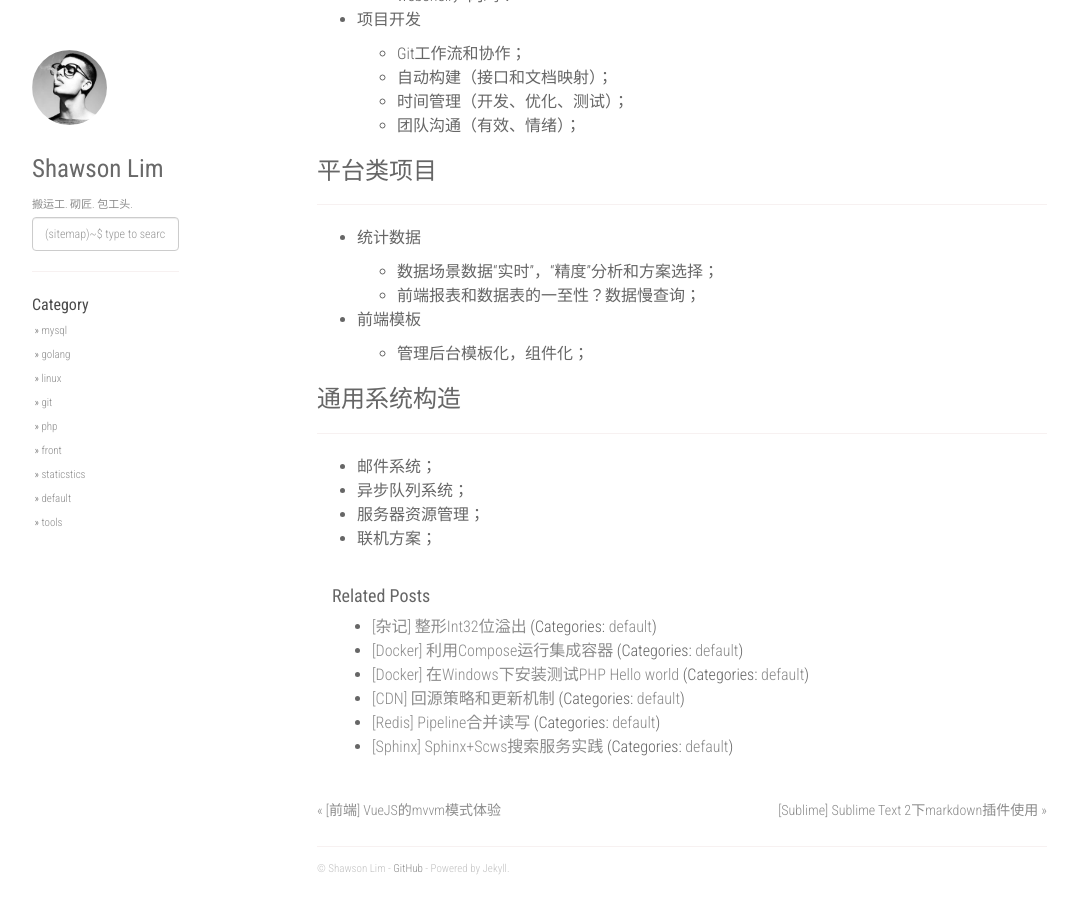
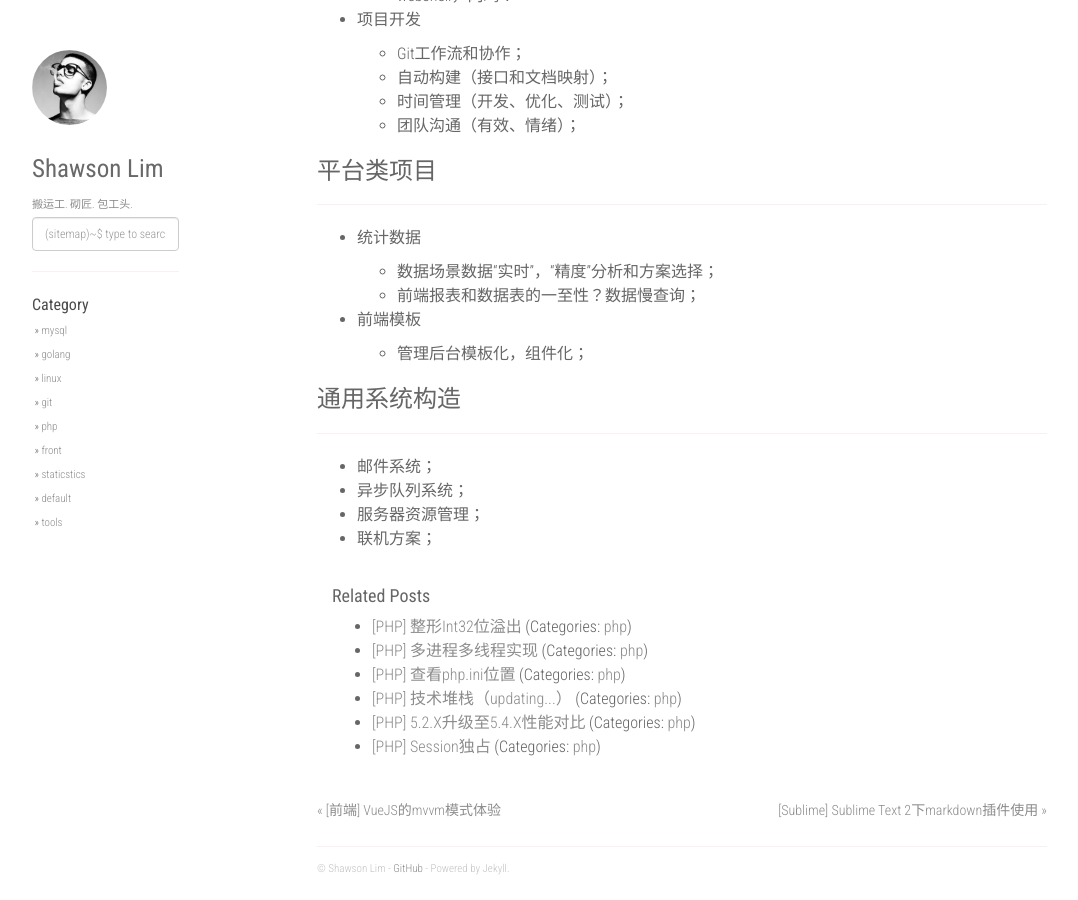
Before and after one commit to linsir123/linsir123.github.io, a Jekyll site: the page built from _posts/2017-01-03-php-recent-work-summary.md, in a window 1280 px wide and 900 px high, scrolled down 541 px. Shown: the whole window, without its empty margins (53-1131 px from the left). Built offline with Jekyll 4.4.1, drawn with Linux system fonts in a browser that asks for light colours; nearby versions of some CDN libraries; comment, search, counter and statistics services are not loaded; some of the changed text lies outside the part shown.

Commit message:
update post.

```diff
--- a/_posts/2016-09-12-unsigned-decimal-number-overflow.md
+++ b/_posts/2016-09-12-php-unsigned-decimal-number-overflow.md
@@ -1,7 +1,7 @@
 ---
 layout: post
-title:  "[杂记] 整形Int32位溢出"
-categories: [default]
+title:  "[PHP] 整形Int32位溢出"
+categories: [php]
 ---
 
 ### 背景
--- a/_posts/2017-01-03-php-recent-work-summary.md
+++ b/_posts/2017-01-03-php-recent-work-summary.md
@@ -1,7 +1,7 @@
 ---
 layout: post
-title:  "[杂记] PHP后端开发周期事项总结"
-categories: [default]
+title:  "[PHP] 后端开发周期事项总结"
+categories: [php]
 ---
 
 ### API
```
